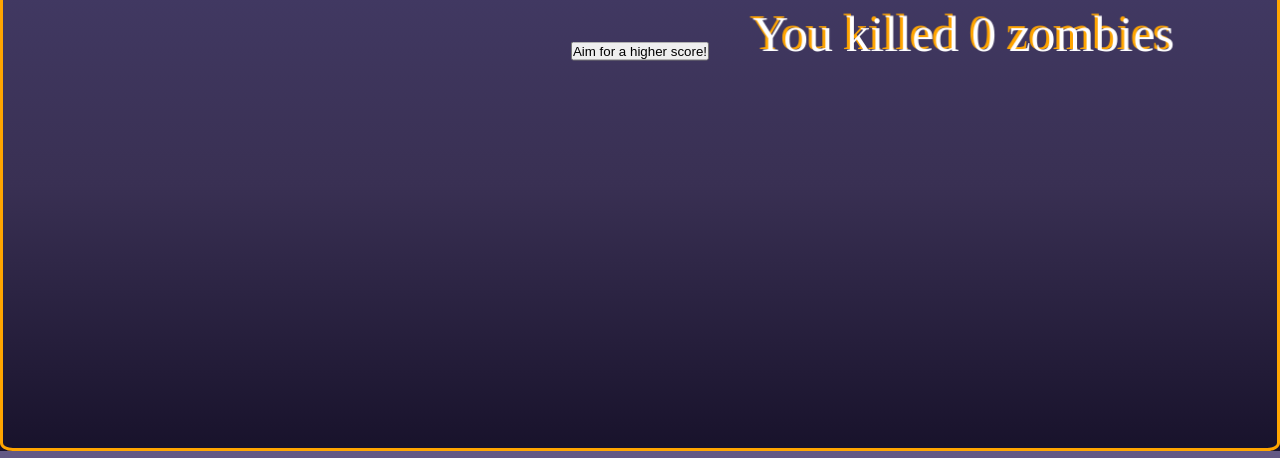
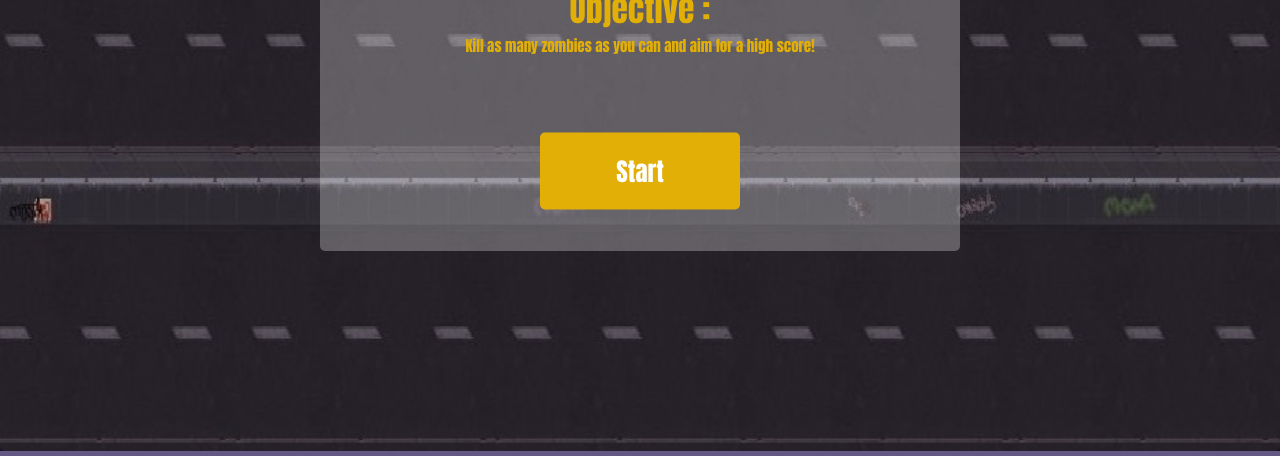
Before and after one commit to sleepysgl/the-last-stand, a plain HTML site: page p2-js-game/index.html in a window 1280 px wide. Shown: the part 349-807 px from the top of the page. Drawn offline with Linux system fonts and the light colour scheme.

Commit message:
Feat: Added function to restart game button, added a title screen with a start button.

```diff
--- a/p2-js-game/index.html
+++ b/p2-js-game/index.html
@@ -4,7 +4,7 @@
     <meta charset="UTF-8">
     <meta http-equiv="X-UA-Compatible" content="IE=edge">
     <meta name="viewport" content="width=device-width, initial-scale=1.0">
-    <title>Zombie Game</title>
+    <title>The Last Stand</title>
     <script src="script.js" defer></script>
     <link rel="stylesheet" href="style.css">
 <body>
@@ -12,6 +12,12 @@
         <canvas id="collision"></canvas>
         <canvas id="canvas"></canvas>
         <button id="restartBtn">Aim for a higher score!</button>
+        <div id="title">
+            <h2>The Last Stand</h2>
+            <h6>Objective :</h2>
+            <p>Kill as many zombies as you can and aim for a high score!</p>
+        <button id="startBtn">Start</button>
+        </div>
     </div>
 </body>
 </html>
--- a/p2-js-game/script.js
+++ b/p2-js-game/script.js
@@ -7,10 +7,12 @@ const collision = document.getElementById('collision');
 const collisionCtx = collision.getContext('2d');
 collision.width = window.innerWidth;
 collision.height = window.innerHeight;
-const restartBtn = document.getElementById('restartBtn')
+const restartBtn = document.getElementById('restartBtn');
+const title = document.getElementById('title');
+const startBtn = document.getElementById('startBtn');
 
 let score = 0;
-let gameOver = true;
+let gameOver = false;
 ctx.font = '50px Impact'
 
 //Accumulate milli-second values(starts at 0)
@@ -188,8 +190,8 @@ class Explosion {
     constructor(x, y, size){
         this.image = new Image();
         this.image.src = 'Images/Explosions/Explosion.png';
-        this.explosionWidth = 200;
-        this.explosionHeight = 179;
+        this.width = 128;
+        this.height = 128;
         this.size = size;
         this.x = x;
         this.y = y;
@@ -197,19 +199,19 @@ class Explosion {
         this.sound = new Audio();
         this.sound.src = 'Sounds/Explosion/Explosion.wav';
         this.timeSinceLastFrame = 0;
-        this.frameInterval = 200;
+        this.frameInterval = 500;
         this.deleteThis = true;
     }
-    update(deltatime){
+    update(deltatime) {
         if (this.frame === 0) this.sound.play();
         this.timeSinceLastFrame += deltatime;
-        if (this.timeSinceLastFrame > this.frameInterval){
-            this.frame++;
+        if (this.timeSinceLastFrame < this.frameInterval){
+            this.frame--;
             this.lastSinceLastFrame = 0;
-            if (this.frame > 5) this.deleteThis = false;
+            if (this.frame > 4) this.deleteThis = false;
          }false
     }
-    draw(){
+    draw() {
         ctx.drawImage(this.image, this.frame * this.explosionWidth, 0,
         this.explosionWidth, this.explosionHeight, this.x, this.y, this.size, this.size);
     };
@@ -224,10 +226,10 @@ function drawScore() {
 function drawGameOver() {
     ctx.textAlign = 'center';
     ctx.fillStyle = 'orange';
-    ctx.fillText(`You're dead. Better luck next time lods.`, 962, 242);
+    ctx.fillText(`You're dead. The future of humanity is doomed.`, 962, 242);
     ctx.textAlign = 'center';
     ctx.fillStyle = 'white';
-    ctx.fillText(`You're dead. Better luck next time lods.`, 965, 243);
+    ctx.fillText(`You're dead. The future of humanity is doomed.`, 965, 243);
     ctx.textAlign = 'center';
     ctx.fillStyle = 'orange';
     ctx.fillText('You killed' + ' ' + score + ' ' + 'zombies', 962, 398);
@@ -277,6 +279,14 @@ window.addEventListener('click', function(e){
     });
 });
 
+restartBtn.addEventListener('click', ()=>{
+    location.reload();
+})
+startBtn.addEventListener('click', ()=>{
+    animate(0);
+    title.style.display = 'none';
+})
+
 //Animation loop
 function animate (timestamp){
     ctx.clearRect(0, 0, canvas.width, canvas.height);
@@ -315,4 +325,3 @@ function animate (timestamp){
     if (!gameOver) requestAnimationFrame(animate);
     else drawGameOver();
 }
-animate(0);
--- a/p2-js-game/style.css
+++ b/p2-js-game/style.css
@@ -2,7 +2,7 @@
     margin: 0;
     padding: 0;
     box-sizing: border-box;
-    font-family: sans-serif;
+    font-family: Impact, sans-serif;
 }
 
 body {
@@ -14,11 +14,10 @@ body {
 }
 
 .game-container {
-    /*background-image: url(Images/Background/Street.jpg);*/
+    background-image: url(Images/Background/Street.jpg);
     background-repeat: no-repeat;
     background-size: cover;
-    border: 3px solid orange;
-    border-radius: 1%;
+    border-radius: 5px;
     position: relative;
     margin: 0 auto;
     width: 100%;
@@ -43,4 +42,45 @@ body {
     top: 50%;
     left: 50%;
     transform: translate(-50%, -50%);
+    background: rgb(226, 175, 6);
+    color: white;
+    border: none;
+    padding: 20px;
+    font-size: 25px;
+    border-radius: 5px;
+    cursor: pointer;
 }
+
+#title {
+    position: absolute;
+    width: 50%;
+    height: 50%;
+    top: 50%;
+    left: 50%;
+    transform: translate(-50%, -50%);
+    background: rgba(255, 255, 255, 0.275);
+    color:  rgb(226, 175, 6);
+    border: none;
+    padding: 20px;
+    font-size: 50px;
+    border-radius: 5px;
+}
+
+#startBtn {
+    position: absolute;
+    width: 200px;
+    top: 80%;
+    left: 50%;
+    transform: translate(-50%, -50%);
+    background: rgb(226, 175, 6);
+    color: white;
+    border: none;
+    padding: 20px;
+    font-size: 25px;
+    border-radius: 5px;
+    cursor: pointer;
+}
+
+p {
+    font-size: 15px;
+}
```
Also changed, not shown: p2-js-game/Images/Explosions/Explosion.png.
